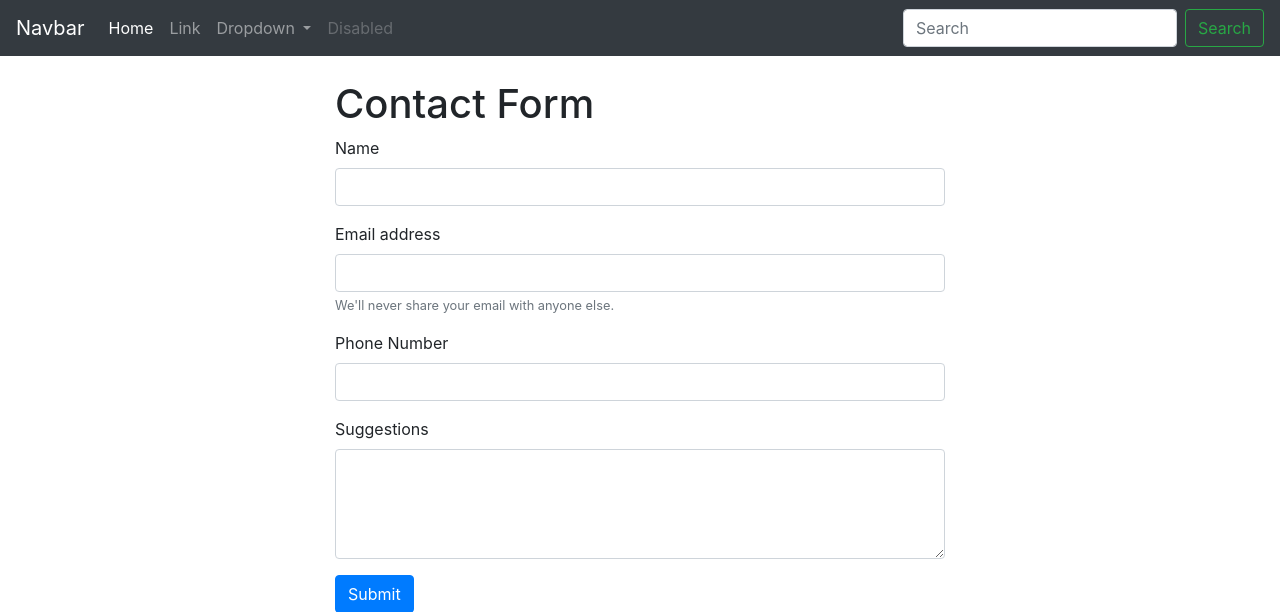
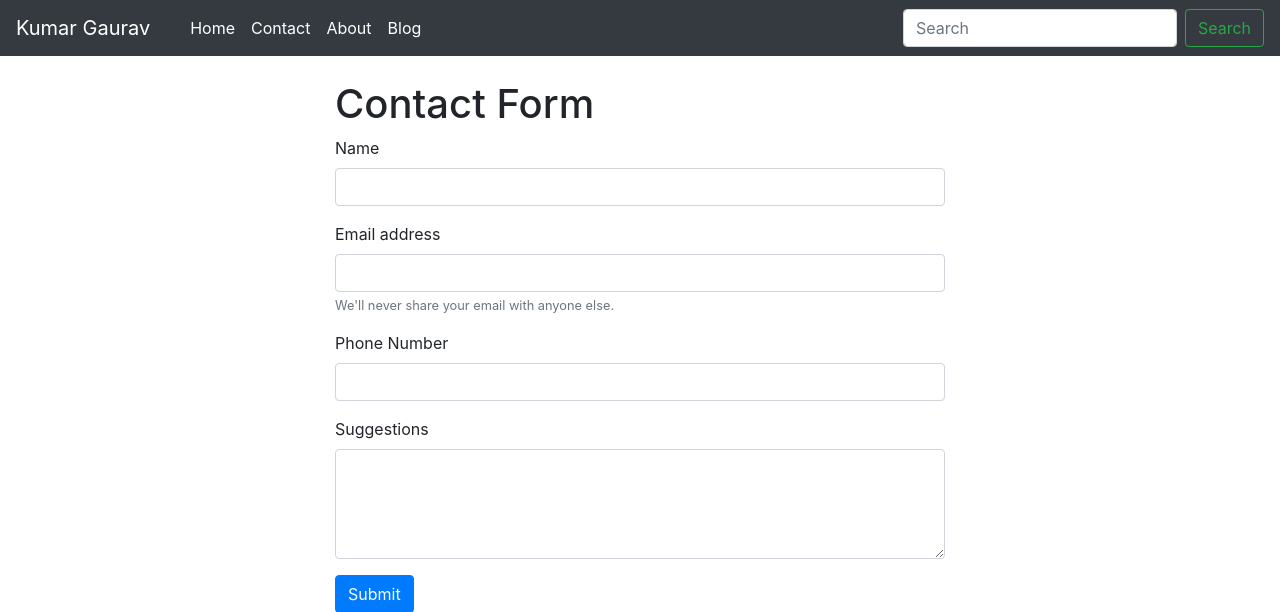
Before and after one commit to kgaurav123/Blog-app, a Django app: page /contact in a window 1280 px wide. Shown: the top 612 px of the page. Run offline with Django 3.2, Linux system fonts and the light colour scheme; some libraries are stand-ins or nearby versions.

Commit message:
contact data added

```diff
--- a/MyBlog/blog/templates/base.html
+++ b/MyBlog/blog/templates/base.html
@@ -1,50 +1,38 @@
 <!doctype html>
 <html lang="en">
-
   <head>
     <!-- Required meta tags -->
     <meta charset="utf-8">
     <meta name="viewport" content="width=device-width, initial-scale=1, shrink-to-fit=no">
 
     <!-- Bootstrap CSS -->
-  <link rel="stylesheet" href="https://stackpath.bootstrapcdn.com/bootstrap/4.4.1/css/bootstrap.min.css"
-    integrity="sha384-Vkoo8x4CGsO3+Hhxv8T/Q5PaXtkKtu6ug5TOeNV6gBiFeWPGFN9MuhOf23Q9Ifjh" crossorigin="anonymous">
+    <link rel="stylesheet" href="https://stackpath.bootstrapcdn.com/bootstrap/4.4.1/css/bootstrap.min.css" integrity="sha384-Vkoo8x4CGsO3+Hhxv8T/Q5PaXtkKtu6ug5TOeNV6gBiFeWPGFN9MuhOf23Q9Ifjh" crossorigin="anonymous">
 
-  <title> {% block title %}
-    {% endblock title %}</title>
+    <title>{% block title %} {% endblock title %}</title>
   </head>
-
   <body>
     <nav class="navbar navbar-expand-lg navbar-dark bg-dark">
-    <a class="navbar-brand" href="#">Navbar</a>
-    <button class="navbar-toggler" type="button" data-toggle="collapse" data-target="#navbarSupportedContent"
-      aria-controls="navbarSupportedContent" aria-expanded="false" aria-label="Toggle navigation">
+        <a class="navbar-brand" href="/">Kumar Gaurav</a>
+        <button class="navbar-toggler" type="button" data-toggle="collapse" data-target="#navbarSupportedContent" aria-controls="navbarSupportedContent" aria-expanded="false" aria-label="Toggle navigation">
           <span class="navbar-toggler-icon"></span>
         </button>
 
         <div class="collapse navbar-collapse" id="navbarSupportedContent">
-      <ul class="navbar-nav mr-auto">
+          <ul class="navbar-nav mr-auto mx-3">
             <li class="nav-item active">
-          <a class="nav-link" href="#">Home <span class="sr-only">(current)</span></a>
+              <a class="nav-link" href="/"> Home</a>
             </li>
-        <li class="nav-item">
-          <a class="nav-link" href="#">Link</a>
+            <li class="nav-item active">
+              <a class="nav-link" href="/contact"> Contact</a>
             </li>
-        <li class="nav-item dropdown">
-          <a class="nav-link dropdown-toggle" href="#" id="navbarDropdown" role="button" data-toggle="dropdown"
-            aria-haspopup="true" aria-expanded="false">
-            Dropdown
-          </a>
-          <div class="dropdown-menu" aria-labelledby="navbarDropdown">
-            <a class="dropdown-item" href="#">Action</a>
-            <a class="dropdown-item" href="#">Another action</a>
-            <div class="dropdown-divider"></div>
-            <a class="dropdown-item" href="#">Something else here</a>
-          </div>
+             <li class="nav-item active">
+              <a class="nav-link" href="/about"> About</a>
             </li>
-        <li class="nav-item">
-          <a class="nav-link disabled" href="#" tabindex="-1" aria-disabled="true">Disabled</a>
+             <li class="nav-item active">
+              <a class="nav-link" href="/blog"> Blog</a>
             </li>
+
+
           </ul>
           <form class="form-inline my-2 my-lg-0">
             <input class="form-control mr-sm-2" type="search" placeholder="Search" aria-label="Search">
@@ -52,19 +40,11 @@
           </form>
         </div>
       </nav>
-{% block body %}
-{% endblock body %}
+ {% block body %} {% endblock body %}
     <!-- Optional JavaScript -->
     <!-- jQuery first, then Popper.js, then Bootstrap JS -->
-  <script src="https://code.jquery.com/jquery-3.4.1.slim.min.js"
-    integrity="sha384-J6qa4849blE2+poT4WnyKhv5vZF5SrPo0iEjwBvKU7imGFAV0wwj1yYfoRSJoZ+n"
-    crossorigin="anonymous"></script>
-  <script src="https://cdn.jsdelivr.net/npm/popper.js@1.16.0/dist/umd/popper.min.js"
-    integrity="sha384-Q6E9RHvbIyZFJoft+2mJbHaEWldlvI9IOYy5n3zV9zzTtmI3UksdQRVvoxMfooAo"
-    crossorigin="anonymous"></script>
-  <script src="https://stackpath.bootstrapcdn.com/bootstrap/4.4.1/js/bootstrap.min.js"
-    integrity="sha384-wfSDF2E50Y2D1uUdj0O3uMBJnjuUD4Ih7YwaYd1iqfktj0Uod8GCExl3Og8ifwB6"
-    crossorigin="anonymous"></script>
+    <script src="https://code.jquery.com/jquery-3.4.1.slim.min.js" integrity="sha384-J6qa4849blE2+poT4WnyKhv5vZF5SrPo0iEjwBvKU7imGFAV0wwj1yYfoRSJoZ+n" crossorigin="anonymous"></script>
+    <script src="https://cdn.jsdelivr.net/npm/popper.js@1.16.0/dist/umd/popper.min.js" integrity="sha384-Q6E9RHvbIyZFJoft+2mJbHaEWldlvI9IOYy5n3zV9zzTtmI3UksdQRVvoxMfooAo" crossorigin="anonymous"></script>
+    <script src="https://stackpath.bootstrapcdn.com/bootstrap/4.4.1/js/bootstrap.min.js" integrity="sha384-wfSDF2E50Y2D1uUdj0O3uMBJnjuUD4Ih7YwaYd1iqfktj0Uod8GCExl3Og8ifwB6" crossorigin="anonymous"></script>
   </body>
-
 </html>
--- a/MyBlog/home/templates/home/contact.html
+++ b/MyBlog/home/templates/home/contact.html
@@ -4,7 +4,7 @@
 {% block body %}
 <div class="container my-4" style="width: 50%;">
     <h1>Contact Form</h1>
-    <form method="post" action="/">
+    <form method="post" action="/contact">
         {% csrf_token %}
         <div class="form-group">
             <label for="name">Name</label>
--- a/MyBlog/home/views.py
+++ b/MyBlog/home/views.py
@@ -2,9 +2,16 @@ from django.shortcuts import render
 
 # Create your views here.
 from django.shortcuts import render,HttpResponse
-
+from.models import Contact
 # Create your views here.
 def home(request):
     return render(request,'home/home.html')
 def contact(request):
+    if request.method=='POST':
+        name = request.POST['name']
+        email = request.POST['email']
+        phone = request.POST['phone']
+        content = request.POST['content']
+        contact = Contact(name=name,email=email,phone=phone,content=content)
+        contact.save()
     return render(request,'home/contact.html')
```
Also changed, not shown: MyBlog/home/templates/base.html (+18 -38 lines), MyBlog/db.sqlite3. Lines whose indentation alone changed are shown as unchanged.
